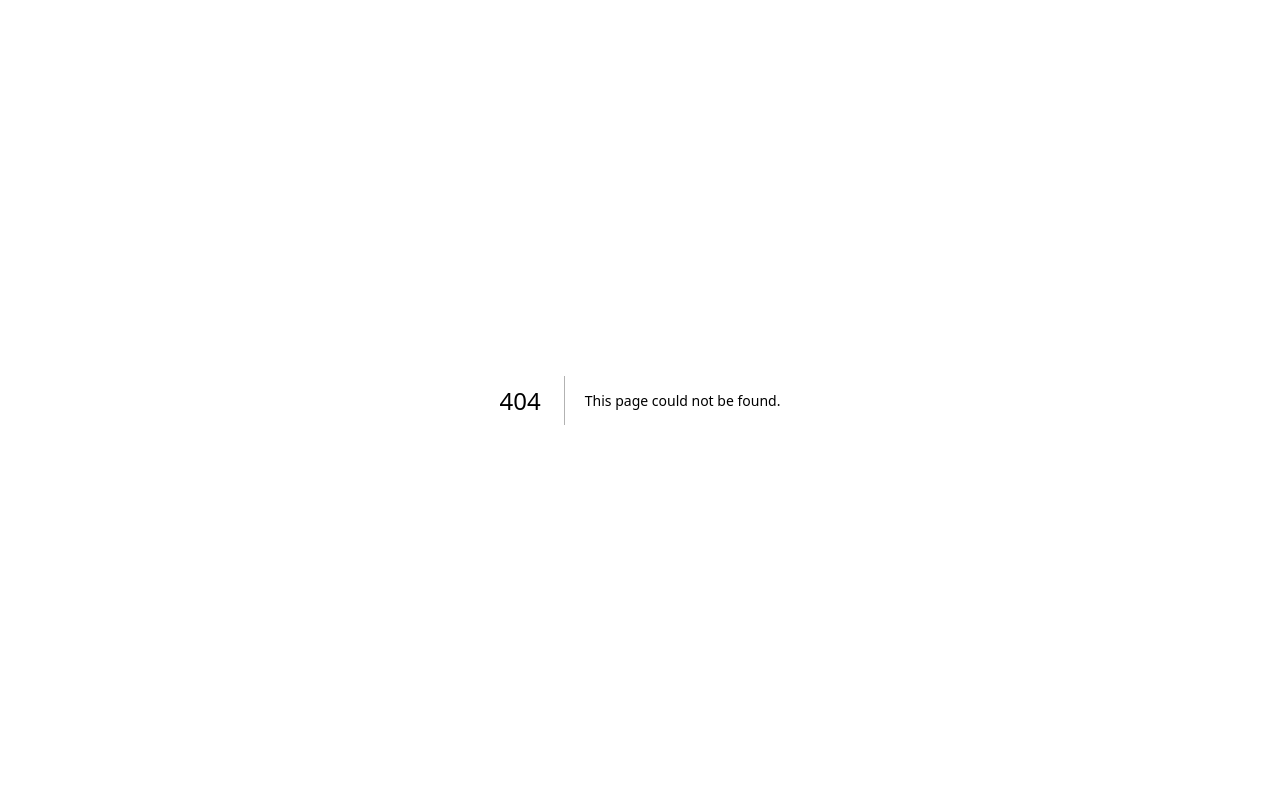
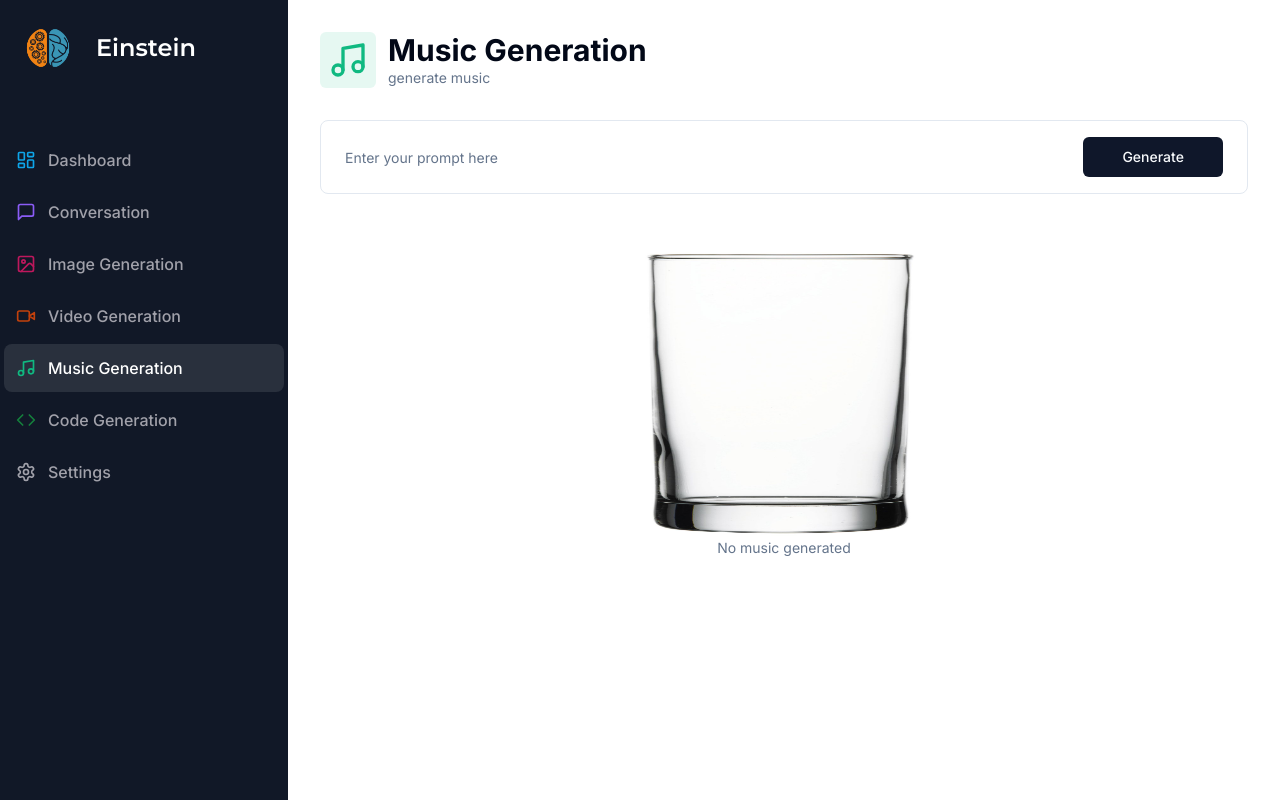
Before and after one commit to diegofcn/ai-plattform, a Next.js app: page /music in a window 1280 px wide. Before the commit this address had no page. Built offline with nearby package versions, Linux system fonts and the light colour scheme.

Commit message:
music generation

```diff
--- /dev/null
+++ b/app/(dashboard)/(routes)/music/contants.ts
@@ -0,0 +1,7 @@
+import * as z from "zod";
+
+export const formSchema = z.object({
+    prompt: z.string().min(1, {
+        message: "Music is required",
+    })
+})
--- /dev/null
+++ b/app/(dashboard)/(routes)/music/page.tsx
@@ -0,0 +1,106 @@
+"use client"
+
+import * as z from "zod";
+import axios from "axios";
+import Heading from "@/components/Heading";
+import { Music } from "lucide-react";
+import { useForm } from "react-hook-form";
+import { formSchema } from "./contants";
+import { zodResolver } from "@hookform/resolvers/zod";
+import { Form, FormControl, FormField, FormItem } from "@/components/ui/form";
+import { Input } from "@/components/ui/input";
+import { Button } from "@/components/ui/button";
+
+import OpenAI from 'openai';
+import { useRouter } from "next/navigation";
+import { useState } from "react";
+import { NextResponse } from 'next/server';
+import { Empty } from "@/components/Empty";
+import { Loader } from "@/components/Loader";
+
+
+
+const MusicPage = () => {
+    const router = useRouter();
+    const [music, setMusic] = useState<string>()
+
+    const form = useForm<z.infer<typeof formSchema>>({
+        resolver: zodResolver(formSchema),
+        defaultValues: {
+            prompt: ""
+        }
+    });
+
+    const isLoading = form.formState.isSubmitting;
+
+    const onSubmit = async (values: z.infer<typeof formSchema>) => {
+        try {
+        setMusic(undefined)
+
+        const response = await axios.post("/api/music", values);
+
+        setMusic(response.data.audio)
+
+        form.reset()
+
+        } catch (error: any) {
+            console.log(error)
+        } finally {
+            router.refresh();
+        }
+
+    }
+
+    return (
+        <div>
+            <Heading
+            title="Music Generation"
+            description="generate music"
+            icon={Music}
+            iconColor="text-emerald-500"
+            bgColor="bg-emerald-500/10"/>
+            <div className="px-4 lg:px-8">
+                <div>
+                    <Form {...form}>
+                        <form onSubmit={form.handleSubmit(onSubmit)}
+                        className="rounded-lg border w-full p-4 px-3 md:px-6 focus-within:shadow-sm grid grid-cols-12 gap-2"
+                        >
+                            <FormField name="prompt" render={({ field }) => (
+                                <FormItem className="col-span-12 lg:col-span-10">
+                                    <FormControl className="m-0 p-0">
+                                        <Input
+                                        className="border-0 outline-none focus-visible:ring-0 focus-visible:ring-transparent"
+                                        disabled={isLoading} placeholder="Enter your prompt here"
+                                        {...field}
+                                        />
+                                    </FormControl>
+                                </FormItem>
+                            )}
+                            />
+                            <Button className="col-span-12 lg:col-span-2 w-full" disabled={isLoading}>
+                                Generate
+                            </Button>
+                        </form>
+                    </Form>
+                </div>
+                <div className="space-y-4 mt-4">
+                    {isLoading && (
+                        <div className="p-8 rounded-lg w-full flex items-center justify-center bg-muted">
+                            <Loader />
+                        </div>
+                    )}
+                    {!music && !isLoading && (
+                       <Empty label="No music generated"/>
+                    )}
+                    {music && (
+                        <audio controls className="w-full mt-8">
+                            <source src={music}/>
+                        </audio>
+                    )}
+                </div>
+            </div>
+        </div>
+    );
+}
+
+export default MusicPage;
--- /dev/null
+++ b/app/api/music/route.ts
@@ -0,0 +1,38 @@
+import { auth } from '@clerk/nextjs';
+import { NextResponse } from 'next/server';
+import Replicate from "replicate"
+
+
+const replicate = new Replicate({
+  auth: process.env.REPLICATE_API_TOKEN!
+})
+
+export async function POST(req: Request) {
+  try {
+    const { userId } = auth();
+    const body = await req.json();
+    const { prompt } = body;
+
+    if (!userId) {
+      return new NextResponse('Unauthorized', { status: 401 });
+    }
+
+    if (!prompt) {
+      return new NextResponse('Prompt is required', { status: 400 });
+    }
+
+    const response = await replicate.run(
+      "riffusion/riffusion:8cf61ea6c56afd61d8f5b9ffd14d7c216c0a93844ce2d82ac1c9ecc9c7f24e05",
+      {
+        input: {
+          prompt_a: prompt
+        }
+      }
+    );
+
+    return NextResponse.json(response);
+  } catch (error) {
+    console.log('[MUSIC_ERROR]', error);
+    return new NextResponse('Internal error', { status: 500 });
+  }
+}
--- a/package.json
+++ b/package.json
@@ -33,6 +33,7 @@
     "react-dom": "18.2.0",
     "react-hook-form": "^7.45.4",
     "react-markdown": "^8.0.7",
+    "replicate": "^0.16.1",
     "tailwind-merge": "^1.14.0",
     "tailwindcss": "3.3.3",
     "tailwindcss-animate": "^1.0.7",
```
Also changed, not shown: 1 other file (tests, documents, lock files or other folders).
